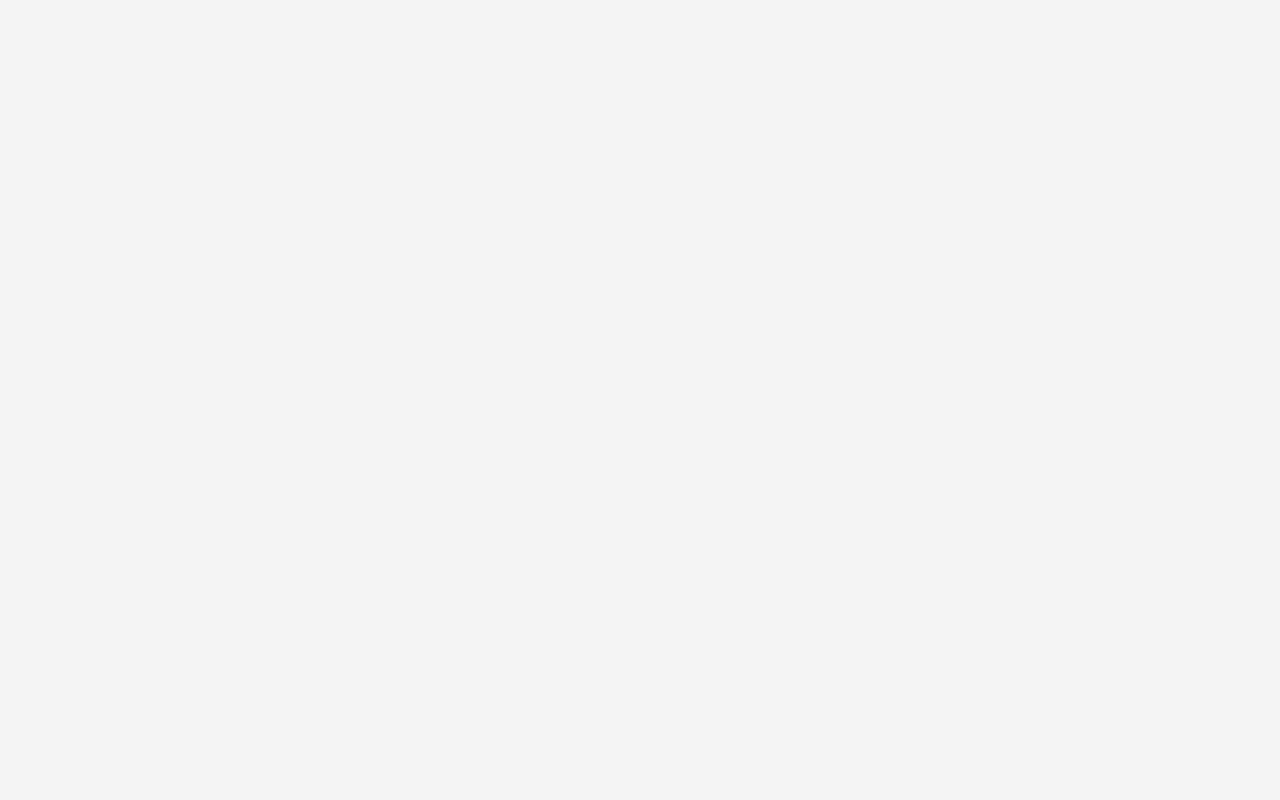
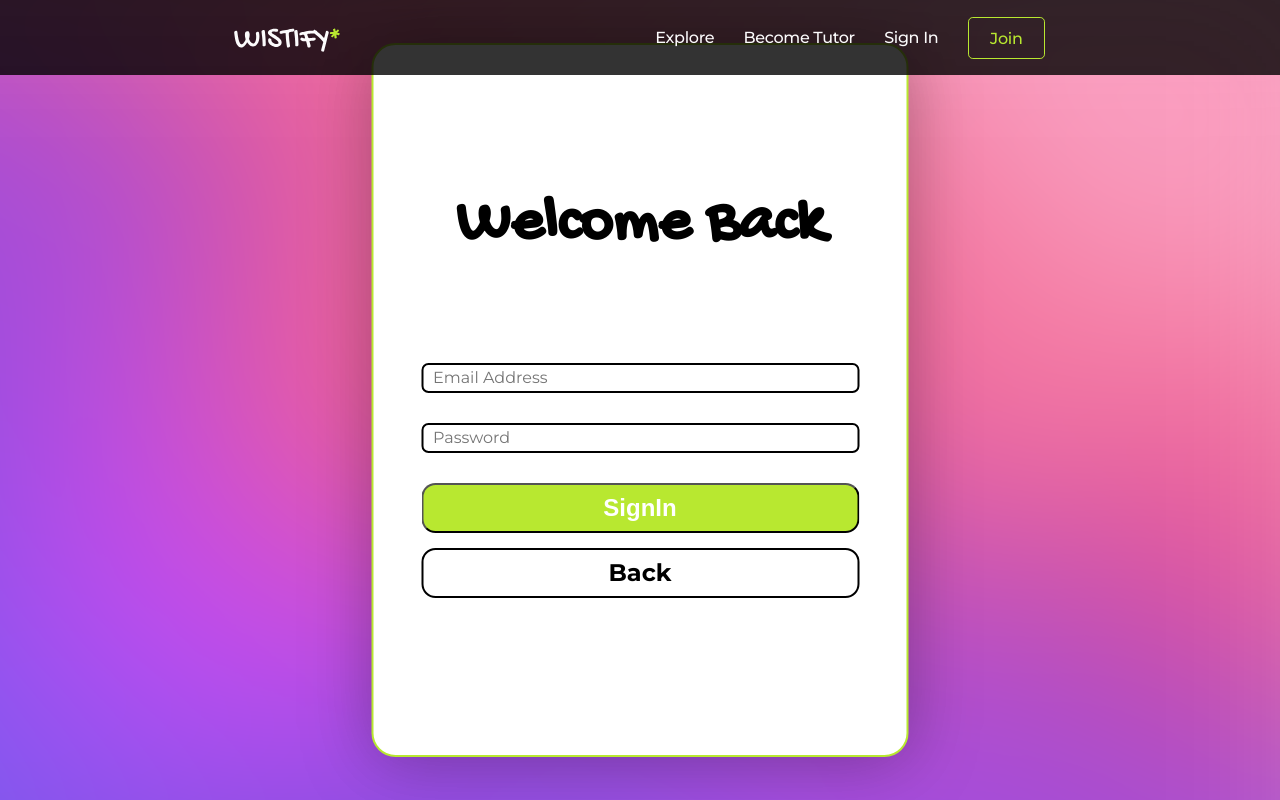
Before and after one commit to Tharunthorn/Wistify-Tutor-Finder-Application, a Vue app in the folder Front-End/wistify-front-end/: page /SignInEmail in a window 1280 px wide. Before the commit this address had no page. Built offline with nearby package versions, Linux system fonts and the light colour scheme.

Commit message:
Implement Sign In page

```diff
--- /dev/null
+++ b/Front-End/wistify-front-end/src/components/SignInPage.vue
@@ -0,0 +1,94 @@
+<template>
+  <NavBar />
+  <div class="signin-page">
+    <img class="background-image" src="public/Background_Blur.svg" alt="Background Image" />
+    <div class="signin-box">
+      <img class="logo" src="public/Logo_black.svg" alt="WISTIFY Logo" />
+      <router-link to="/SignInEmail" class="signin-button email">EMAIL</router-link>
+      <router-link to="/" class="signin-button google">GOOGLE</router-link>
+      <!-- Your signin form content goes here -->
+    </div>
+  </div>
+</template>
+
+<script>
+import NavBar from "./NavBar.vue";
+
+export default {
+  components: {NavBar}
+  // Add logic here if needed
+}
+</script>
+
+<style scoped>
+.signin-page {
+  position: fixed;
+  top: 0;
+  left: 0;
+  width: 100%;
+  height: 100vh;
+}
+
+.background-image {
+  width: 100%;
+  height: 100%;
+  object-fit: cover;
+}
+
+.signin-box {
+  position: absolute;
+  top: 50%;
+  left: 50%;
+  transform: translate(-50%, -50%);
+  width: 537px;
+  height: 714px;
+  background-color: #FFF;
+  border: 2.5px solid #B8E830;
+  border-radius: 24px;
+  filter: drop-shadow(0px 4px 34px rgba(0, 0, 0, 0.30));
+  display: flex;
+  flex-direction: column;
+  align-items: center;
+  justify-content: center;
+}
+
+.logo {
+  width: 394.279px;
+  height: 64.681px;
+  margin-bottom: 185px;
+  /* Add more styling for your logo if needed */
+}
+
+.signin-button {
+  text-align: center;
+  font-family: 'Montserrat', sans-serif;
+  width: 438px;
+  height: 80px;
+  background-color: #FFF;
+  border: 5px solid #000;
+  color: #000;
+  font-size: 1.5rem;
+  font-weight: bold;
+  cursor: pointer;
+  border-radius: 14px;
+  margin-bottom: 30px;
+  text-decoration: none; /* Remove underline */
+  display: flex;
+  align-items: center;
+  justify-content: center;
+  transition: background-color 0.3s, color 0.3s;
+}
+
+.signin-button:hover {
+  background-color: #000;
+  color: #FFF;
+}
+
+.signin-button.email:hover {
+  /* Additional styles for the EMAIL button on hover */
+}
+
+.signin-button.google:hover {
+  /* Additional styles for the GOOGLE button on hover */
+}
+</style>
--- /dev/null
+++ b/Front-End/wistify-front-end/src/components/SignInPageEmail.vue
@@ -0,0 +1,141 @@
+<template>
+  <NavBar />
+  <div class="signin-page">
+    <img class="background-image" src="public/Background_Blur.svg" alt="Background Image" />
+    <div class="signin-box">
+      <h1 class="signin-title">Welcome Back</h1>
+      <input v-model="emailAddress" type="email" placeholder="Email Address" class="signin-input" />
+      <input v-model="password" type="password" placeholder="Password" class="signin-input" />
+      <button @click="submitForm" class="submit-button">SignIn</button>
+      <router-link to="/SignIn" class="back-button">Back</router-link>
+    </div>
+  </div>
+</template>
+
+<script>
+import NavBar from "./NavBar.vue";
+
+export default {
+  components: {NavBar},
+  data() {
+    return {
+      firstName: '',
+      lastName: '',
+      emailAddress: '',
+      password: ''
+    };
+  },
+  methods: {
+    submitForm() {
+      // Add your form submission logic here
+      console.log('Form submitted!');
+    }
+  }
+  // Add logic here if needed
+}
+</script>
+
+<style scoped>
+.signin-page {
+  position: fixed;
+  top: 0;
+  left: 0;
+  width: 100%;
+  height: 100vh;
+}
+
+.background-image {
+  width: 100%;
+  height: 100%;
+  object-fit: cover;
+}
+
+.signin-box {
+  position: absolute;
+  top: 50%;
+  left: 50%;
+  transform: translate(-50%, -50%);
+  width: 537px;
+  height: 714px;
+  background-color: #FFF;
+  border: 2.5px solid #B8E830;
+  border-radius: 24px;
+  filter: drop-shadow(0px 4px 34px rgba(0, 0, 0, 0.30));
+  display: flex;
+  flex-direction: column;
+  align-items: center;
+  justify-content: center;
+}
+
+.logo {
+  width: 394.279px;
+  height: 64.681px;
+  margin-bottom: 50px;
+  /* Add more styling for your logo if needed */
+}
+
+.signin-input {
+  width: 438px;
+  height: 30px;
+  padding: 10px;
+  margin-bottom: 30px;
+  font-family: 'Montserrat', sans-serif;
+  font-weight: 400;
+  font-size: 16px;
+  border: 2px solid #000000;
+  border-radius: 7px;
+}
+
+.signin-input:focus {
+  outline: none;
+  border-color: #B8E830;
+}
+
+.submit-button {
+  width: 438px;
+  height: 50px;
+  background-color: #B8E830;
+  color: #FFF;
+  font-size: 1.5rem;
+  font-weight: bold;
+  cursor: pointer;
+  border-radius: 14px;
+  margin-bottom: 15px;
+  transition: background-color 0.3s, color 0.3s;
+}
+
+.submit-button:hover {
+  background-color: #000;
+}
+
+.back-button {
+  text-align: center;
+  font-family: 'Montserrat', sans-serif;
+  width: 438px;
+  height: 50px;
+  background-color: #FFF;
+  border: 2px solid #000;
+  color: #000;
+  font-size: 1.5rem;
+  font-weight: bold;
+  cursor: pointer;
+  border-radius: 14px;
+  text-decoration: none;
+  display: flex;
+  align-items: center;
+  justify-content: center;
+  margin-bottom: 15px;
+  transition: background-color 0.3s, color 0.3s;
+}
+
+.back-button:hover {
+  background-color: #000;
+  color: #FFF;
+}
+
+.signin-title {
+  font-family: 'Gochi Hand', cursive;
+  font-size: 4rem;
+  margin-bottom: 100px;
+}
+</style>
--- a/Front-End/wistify-front-end/src/router/index.js
+++ b/Front-End/wistify-front-end/src/router/index.js
@@ -3,6 +3,8 @@ import LandingPage from "../components/LandingPage.vue";
 import SignUpPage from "../components/SignUpPage.vue";
 import SignUpPageEmail from "../components/SignUpPageEmail.vue";
 import ExplorePage from "../components/ExplorePage.vue";
+import SignInPage from "../components/SignInPage.vue";
+import SignInPageEmail from "../components/SignInPageEmail.vue";
 
 
 const routes = [
@@ -25,6 +27,18 @@ const routes = [
     },
 
     {
+        path: '/SignIn',
+        name: 'SignIn',
+        component: SignInPage,
+    },
+
+    {
+        path: '/SignInEmail',
+        name: 'SignInEmail',
+        component: SignInPageEmail,
+    },
+
+    {
         path: '/Explore',
         name: 'Explore',
         component: ExplorePage,
```
